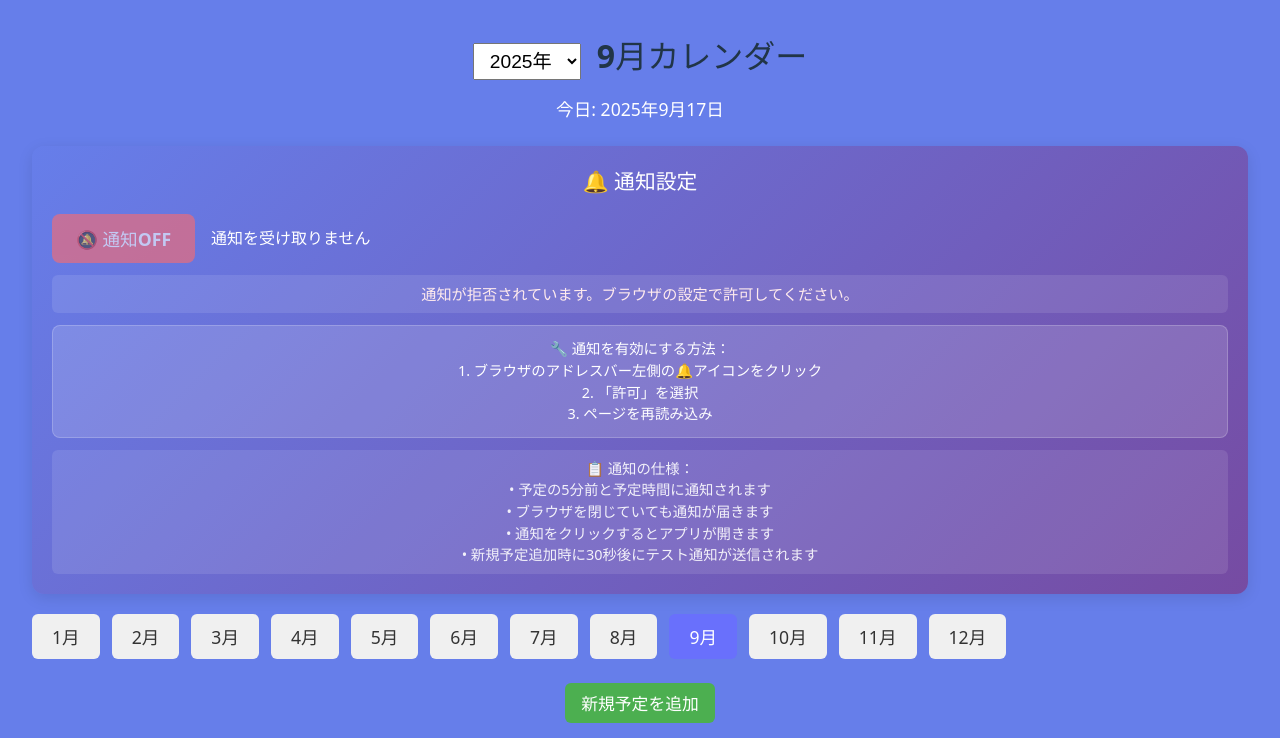
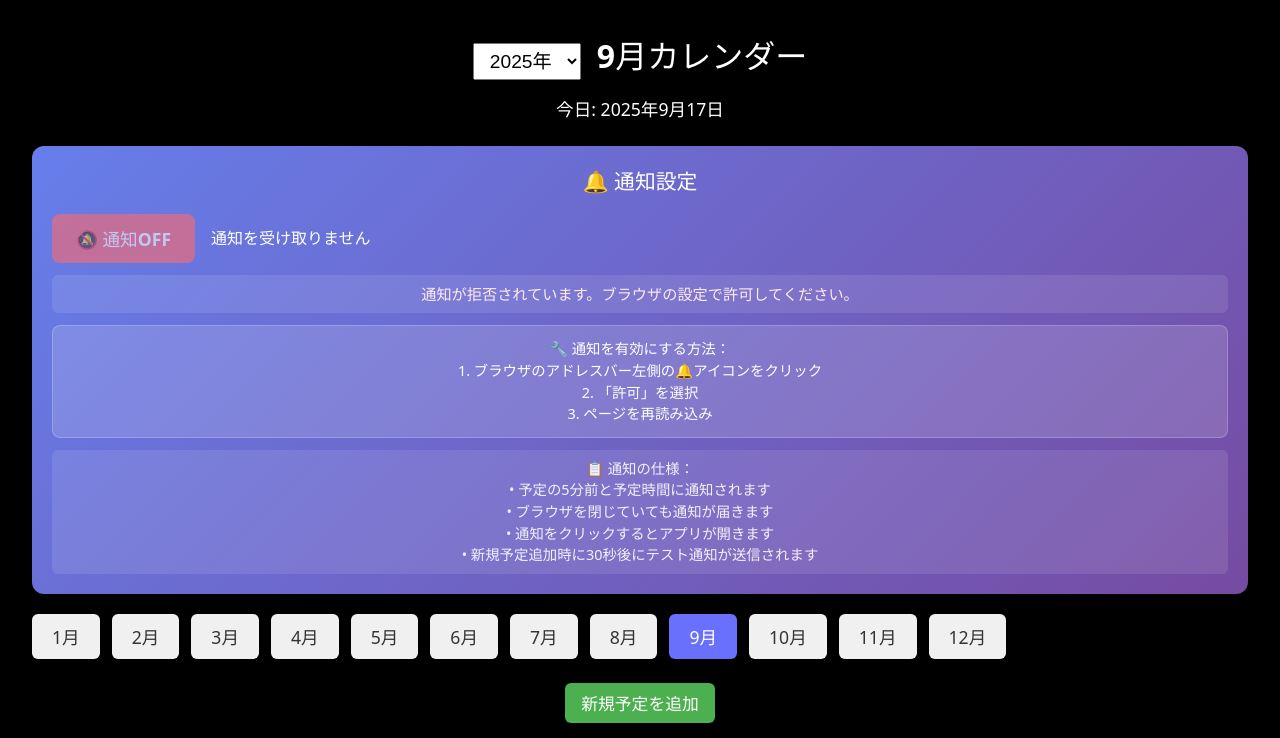
Before and after one commit to nashi39/schedule-management, a React (Vite) app: page / in a window 1280 px wide. Shown: the top 738 px of the page. Built offline with nearby package versions, Linux system fonts and the light colour scheme.

Commit message:
モバイルファーストPWA化: 黒背景(#000)、iOSメタタグ追加、manifest色更新

```diff
--- a/index.html
+++ b/index.html
@@ -4,8 +4,10 @@
     <meta charset="UTF-8" />
     <link rel="icon" type="image/x-icon" href="favicon.ico" />
     <link rel="apple-touch-icon" href="icon-180.png" />
-    <meta name="viewport" content="width=device-width, initial-scale=1.0" />
-    <meta name="theme-color" content="#6970fc" />
+    <meta name="viewport" content="width=device-width, initial-scale=1, viewport-fit=cover" />
+    <meta name="theme-color" content="#000000" />
+    <meta name="apple-mobile-web-app-capable" content="yes" />
+    <meta name="apple-mobile-web-app-status-bar-style" content="black-translucent" />
     <meta name="description" content="予定管理と通知機能付きカレンダーアプリ" />
     <link rel="manifest" href="manifest.json" />
     <title>シンプルスケジュール</title>
--- a/src/App.jsx
+++ b/src/App.jsx
@@ -248,9 +248,10 @@
   return (
     <div style={{
       minHeight: '100vh',
-      backgroundColor: '#667eea',
+      backgroundColor: '#000',
       padding: '1rem',
-      boxSizing: 'border-box'
+      boxSizing: 'border-box',
+      color: '#fff'
     }}>
       <div style={{
         textAlign: 'center',
--- a/src/index.css
+++ b/src/index.css
@@ -25,7 +25,8 @@
 body {
   margin: 0;
   min-height: 100vh;
-  background-color: #667eea;
+  background-color: #000000;
+  color: #ffffff;
   -webkit-font-smoothing: antialiased;
   -moz-osx-font-smoothing: grayscale;
 }
@@ -34,7 +35,7 @@
   min-height: 100vh;
   width: 100%;
   box-sizing: border-box;
-  background-color: #667eea;
+  background-color: #000000;
 }
 
 h1 {
```
Also changed, not shown: public/manifest.json.
